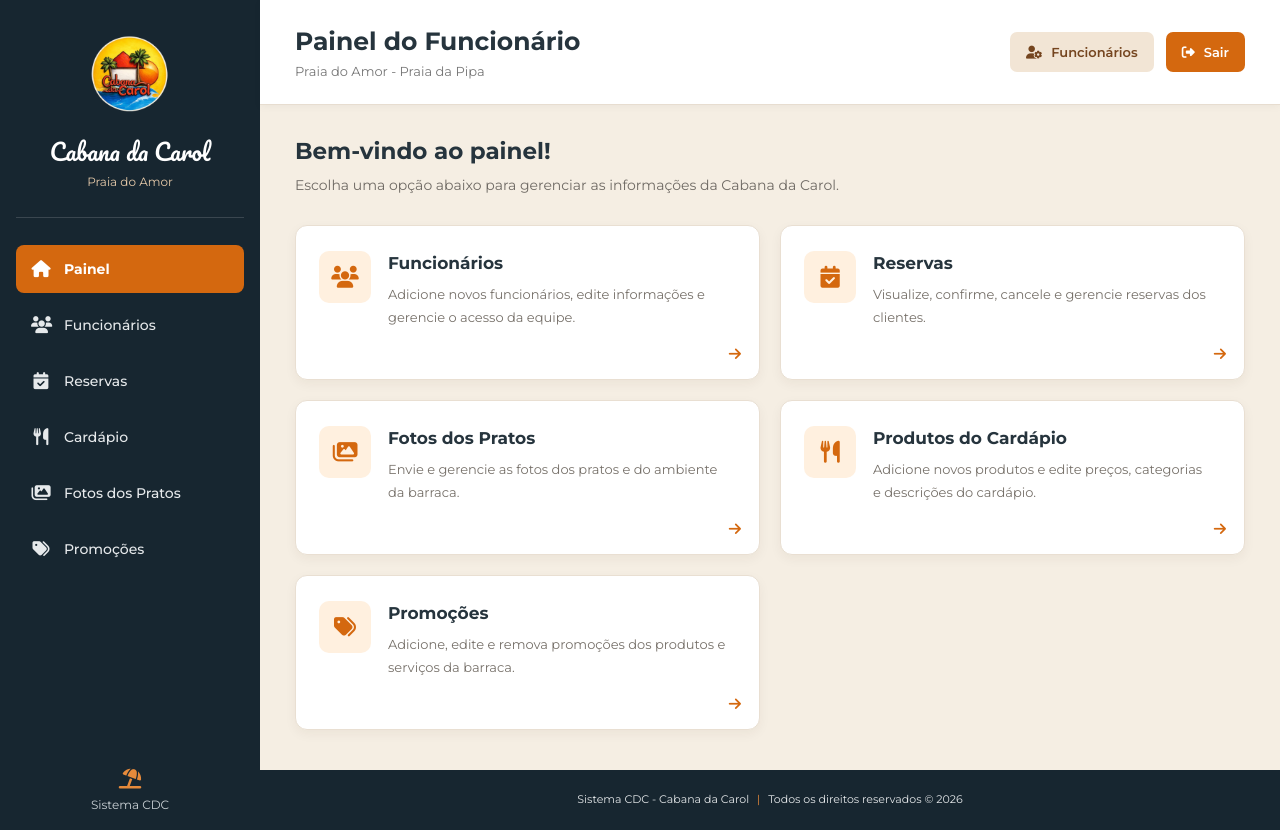
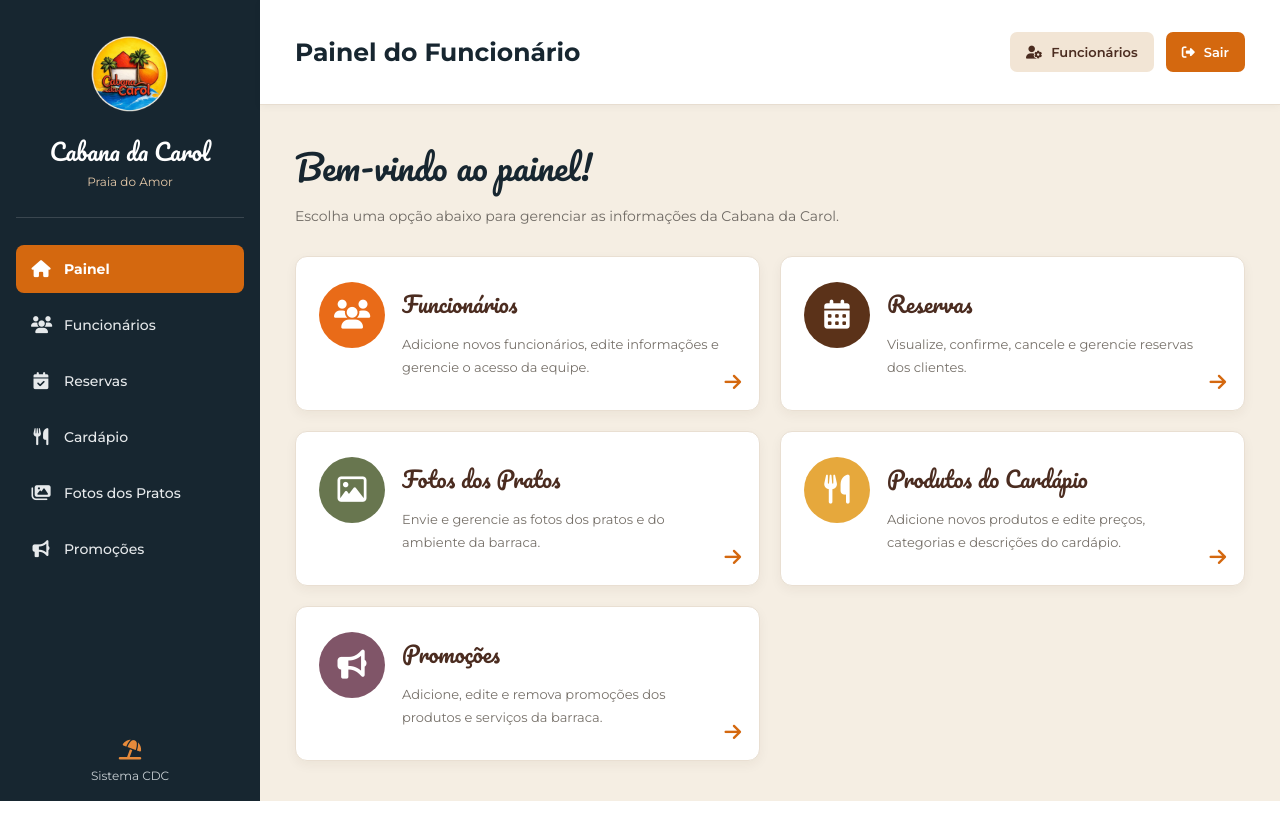
Before and after one commit to srtaslv/sistema_cdc, a Django app: page /pagina-func/ in a window 1280 px wide. After the commit the page ends 801 px from the top, so only its background shows below. Run offline with Django 5.2, Linux system fonts and the light colour scheme; parts of the project's set-up code (start-up, migrations or seed data) failed here and were passed over.

Commit message:
edição da tela inicial do funcionario

```diff
--- a/banco_de_dados/templates/inicio_funcionario.html
+++ b/banco_de_dados/templates/inicio_funcionario.html
@@ -2,6 +2,7 @@
 {% load static %}
 <!DOCTYPE html>
 <html lang="pt-BR">
+
 <head>
     <meta charset="UTF-8">
     <meta name="viewport" content="width=device-width, initial-scale=1.0">
@@ -28,51 +29,73 @@
         <aside class="menu-lateral">
 
             <div class="identidade-marca">
+
                 <img src="{% static 'img/logo.png' %}"
                      alt="Logo da Cabana da Carol">
 
                 <h2>Cabana da Carol</h2>
+
                 <p>Praia do Amor</p>
+
             </div>
 
+
+            <!-- NAVEGAÇÃO -->
             <nav class="navegacao">
 
                 <a href="{% url 'inicio_funcionario' %}"
                    class="item-menu ativo">
+
                     <i class="fa-solid fa-house"></i>
                     <span>Painel</span>
+
                 </a>
 
                 <a href="#funcionarios" class="item-menu">
+
                     <i class="fa-solid fa-users"></i>
                     <span>Funcionários</span>
+
                 </a>
 
                 <a href="{% url 'reserva_funcionario' %}" class="item-menu">
+
                     <i class="fa-solid fa-calendar-check"></i>
                     <span>Reservas</span>
+
                 </a>
 
                 <a href="#cardapio" class="item-menu">
+
                     <i class="fa-solid fa-utensils"></i>
                     <span>Cardápio</span>
+
                 </a>
 
                 <a href="#fotos-pratos" class="item-menu">
+
                     <i class="fa-solid fa-images"></i>
                     <span>Fotos dos Pratos</span>
+
                 </a>
 
                 <a href="{% url 'promocoes' %}" class="item-menu">
-                    <i class="fa-solid fa-tags"></i>
+
+                    <i class="fa-solid fa-bullhorn"></i>
                     <span>Promoções</span>
+
                 </a>
 
             </nav>
 
+
+            <!-- RODAPÉ DO MENU -->
             <div class="rodape-menu">
+
                 <i class="fa-solid fa-umbrella-beach"></i>
+
                 <p>Sistema CDC</p>
+
             </div>
 
         </aside>
@@ -81,24 +104,34 @@
         <!-- ÁREA PRINCIPAL -->
         <main class="conteudo-principal">
 
+
             <!-- CABEÇALHO -->
             <header class="cabecalho">
 
                 <div class="titulo-cabecalho">
+
                     <h1>Painel do Funcionário</h1>
-                    <p>Praia do Amor - Praia da Pipa</p>
+
                 </div>
+
 
                 <div class="acoes-cabecalho">
 
                     <a href="#funcionarios" class="botao-funcionarios">
+
                         <i class="fa-solid fa-user-gear"></i>
+
                         <span>Funcionários</span>
+
                     </a>
 
+
                     <a href="{% url 'pagina_inicial' %}" class="botao-sair">
+
                         <i class="fa-solid fa-right-from-bracket"></i>
+
                         <span>Sair</span>
+
                     </a>
 
                 </div>
@@ -109,126 +142,155 @@
             <!-- CONTEÚDO DO PAINEL -->
             <section class="area-painel">
 
+
+                <!-- BOAS-VINDAS -->
                 <div class="boas-vindas">
-                    <h2>Bem-vindo ao painel!</h2>
+
+                    <h2>
+                        <span class="palavra-azul">Bem-vindo</span>
+                        <span class="palavra-marrom">ao painel!</span>
+                    </h2>
 
                     <p>
                         Escolha uma opção abaixo para gerenciar
                         as informações da Cabana da Carol.
                     </p>
+
                 </div>
 
 
-                <!-- QUADRINHOS DO PAINEL -->
+                <!-- CARDS DO PAINEL -->
                 <div class="grade-cartoes">
+
 
                     <!-- FUNCIONÁRIOS -->
                     <a href="#funcionarios" class="cartao">
-                        <div class="icone-cartao">
+
+                        <div class="icone-cartao icone-funcionarios">
+
                             <i class="fa-solid fa-users"></i>
+
                         </div>
 
                         <div class="informacoes-cartao">
+
                             <h3>Funcionários</h3>
 
                             <p>
                                 Adicione novos funcionários, edite
                                 informações e gerencie o acesso da equipe.
                             </p>
+
                         </div>
 
                         <i class="fa-solid fa-arrow-right seta-cartao"></i>
+
                     </a>
 
 
                     <!-- RESERVAS -->
                     <a href="{% url 'reserva_funcionario' %}" class="cartao">
-                        <div class="icone-cartao">
-                            <i class="fa-solid fa-calendar-check"></i>
+
+                        <div class="icone-cartao icone-reservas">
+
+                            <i class="fa-solid fa-calendar-days"></i>
+
                         </div>
 
                         <div class="informacoes-cartao">
+
                             <h3>Reservas</h3>
 
                             <p>
                                 Visualize, confirme, cancele e gerencie
                                 reservas dos clientes.
                             </p>
+
                         </div>
 
                         <i class="fa-solid fa-arrow-right seta-cartao"></i>
+
                     </a>
 
 
                     <!-- FOTOS DOS PRATOS -->
                     <a href="#fotos-pratos" class="cartao">
-                        <div class="icone-cartao">
-                            <i class="fa-solid fa-images"></i>
+
+                        <div class="icone-cartao icone-fotos">
+
+                            <i class="fa-regular fa-image"></i>
+
                         </div>
 
                         <div class="informacoes-cartao">
+
                             <h3>Fotos dos Pratos</h3>
 
                             <p>
                                 Envie e gerencie as fotos dos pratos
                                 e do ambiente da barraca.
                             </p>
+
                         </div>
 
                         <i class="fa-solid fa-arrow-right seta-cartao"></i>
+
                     </a>
 
 
                     <!-- PRODUTOS DO CARDÁPIO -->
                     <a href="#cardapio" class="cartao">
-                        <div class="icone-cartao">
+
+                        <div class="icone-cartao icone-cardapio">
+
                             <i class="fa-solid fa-utensils"></i>
+
                         </div>
 
                         <div class="informacoes-cartao">
+
                             <h3>Produtos do Cardápio</h3>
 
                             <p>
                                 Adicione novos produtos e edite preços,
                                 categorias e descrições do cardápio.
                             </p>
+
                         </div>
 
                         <i class="fa-solid fa-arrow-right seta-cartao"></i>
+
                     </a>
 
 
                     <!-- PROMOÇÕES -->
                     <a href="{% url 'promocoes' %}" class="cartao">
-                        <div class="icone-cartao">
-                            <i class="fa-solid fa-tags"></i>
+
+                        <div class="icone-cartao icone-promocoes">
+
+                            <i class="fa-solid fa-bullhorn"></i>
+
                         </div>
 
                         <div class="informacoes-cartao">
+
                             <h3>Promoções</h3>
 
                             <p>
                                 Adicione, edite e remova promoções
                                 dos produtos e serviços da barraca.
                             </p>
+
                         </div>
 
                         <i class="fa-solid fa-arrow-right seta-cartao"></i>
+
                     </a>
+
 
                 </div>
 
             </section>
-
-
-            <!-- RODAPÉ -->
-            <footer class="rodape">
-                <p>
-                    Sistema CDC - Cabana da Carol
-                    <span>|</span>
-                    Todos os direitos reservados © 2026
-                </p>
-            </footer>
 
         </main>
 
--- a/static/css/inicio_funcionario.css
+++ b/static/css/inicio_funcionario.css
@@ -146,26 +157,25 @@ a {
 
 .cabecalho {
     min-height: 105px;
+
     display: flex;
     justify-content: space-between;
     align-items: center;
+
     gap: 20px;
     padding: 22px 35px;
+
     background-color: #ffffff;
+
     border-bottom: 1px solid #e7ddd0;
+
     box-shadow: 0 2px 8px rgba(0, 0, 0, 0.04);
 }
 
 .titulo-cabecalho h1 {
     font-size: 25px;
     font-weight: 700;
-    color: #26343d;
-}
-
-.titulo-cabecalho p {
-    margin-top: 7px;
-    color: #777777;
-    font-size: 13px;
+    color: #172630;
 }
 
 .acoes-cabecalho {
@@ -180,16 +190,19 @@ a {
     align-items: center;
     justify-content: center;
     gap: 9px;
+
     padding: 12px 16px;
     border-radius: 7px;
+
     font-size: 13px;
     font-weight: 600;
-    transition: background-color 0.2s;
+
+    transition: 0.2s;
 }
 
 .botao-funcionarios {
     background-color: #f2e5d5;
-    color: #75451f;
+    color: #4b2c20;
 }
 
 .botao-funcionarios:hover {
@@ -213,18 +226,29 @@ a {
     padding: 32px 35px 40px;
 }
 
+
+/* BOAS-VINDAS */
+
 .boas-vindas {
     margin-bottom: 27px;
 }
 
 .boas-vindas h2 {
-    font-size: 23px;
-    font-weight: 700;
-    color: #26343d;
+    font-family: "Pacifico", cursive;
+    font-size: 34px;
+    font-weight: 400;
+    margin-bottom: 9px;
+}
+
+.palavra-azul {
+    color: #172630;
+}
+
+.palavra-marrom {
+    color: #172630;
 }
 
 .boas-vindas p {
-    margin-top: 9px;
     font-size: 14px;
     line-height: 1.7;
     color: #6f6a64;
@@ -265,16 +299,52 @@ a {
 
 .icone-cartao {
     flex-shrink: 0;
+
     display: flex;
     align-items: center;
     justify-content: center;
-    width: 52px;
-    height: 52px;
-    border-radius: 10px;
-    background-color: #fff0df;
-    color: #d4680f;
-    font-size: 22px;
+
+    width: 66px;
+    height: 66px;
+
+    border-radius: 50%;
+
+    color: #ffffff;
+    font-size: 29px;
 }
+
+/* FUNCIONÁRIOS - LARANJA */
+
+.icone-funcionarios {
+    background-color: #e96b18;
+}
+
+/* RESERVAS - MARROM */
+
+.icone-reservas {
+    background-color: #5b3219;
+}
+
+/* FOTOS - VERDE */
+
+.icone-fotos {
+    background-color: #68764f;
+}
+
+/* CARDÁPIO - AMARELO */
+
+.icone-cardapio {
+    background-color: #e6a83c;
+}
+
+/* PROMOÇÕES - ROSA/MARROM */
+
+.icone-promocoes {
+    background-color: #805568;
+}
+
+
+/* INFORMAÇÕES DOS QUADRINHOS */
 
 .informacoes-cartao {
     flex: 1;
@@ -283,10 +353,13 @@ a {
 }
 
 .informacoes-cartao h3 {
+    font-family: "Pacifico", cursive;
+    font-size: 22px;
+    font-weight: 400;
+
+    color: #4b2c20;
+
     margin: 2px 0 10px;
-    font-size: 17px;
-    font-weight: 700;
-    color: #26343d;
 }
 
 .informacoes-cartao p {
@@ -295,35 +368,30 @@ a {
     color: #77716a;
 }
 
+
+/* SETAS */
+
 .seta-cartao {
     position: absolute;
+
     right: 18px;
     bottom: 18px;
+
     color: #d4680f;
-    font-size: 14px;
+    font-size: 19px;
+
+    transition: transform 0.2s;
 }
 
-
-/* RODAPÉ PRINCIPAL */
-
-.rodape {
-    padding: 20px 25px;
-    text-align: center;
-    background-color: #172630;
-    color: #e4e7e9;
-    font-size: 11px;
-    line-height: 1.8;
-}
-
-.rodape span {
-    padding: 0 5px;
-    color: #e68a3b;
+.cartao:hover .seta-cartao {
+    transform: translateX(5px);
 }
 
 
 /* TELAS MENORES */
 
 @media (max-width: 1100px) {
+
     .menu-lateral {
         width: 230px;
         min-width: 230px;
--- a/static/css/loc.css
+++ b/static/css/loc.css
@@ -57,7 +57,7 @@ a {
 
     position: absolute;
     left: 4%;
-    top: 30%;
+    top: 23%;
     transform: translateY(-50%);
 }
 
```
Also changed, not shown: other parts of static/css/inicio_funcionario.css (+43 -9 lines).
